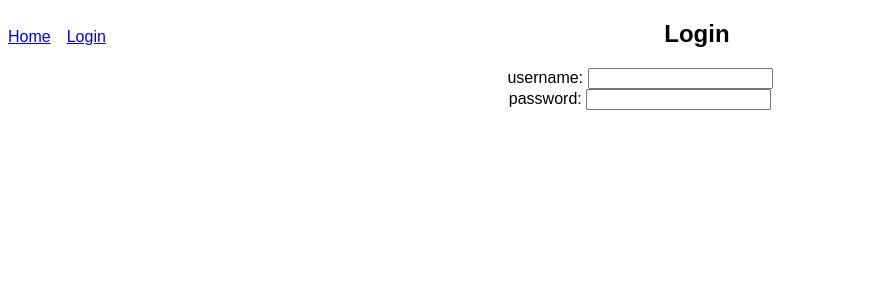
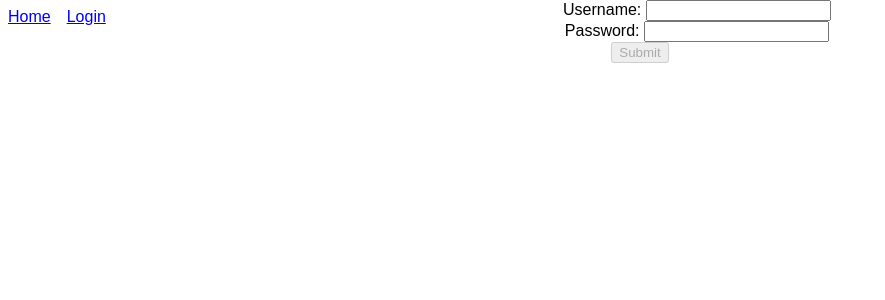
Before and after one commit to mootrichard/team-crater-eo, a React (Create React App) app in the folder client/: page /login in a window 1280 px wide. Shown: the top 300 px of the page, without its empty margins (0-885 px from the left). Built offline with nearby package versions, Linux system fonts and the light colour scheme; no server answers.

Commit message:
Create login form for front end authentication

```diff
--- a/client/src/App.js
+++ b/client/src/App.js
@@ -4,7 +4,9 @@ import {
   BrowserRouter as Router,
   Route,
   Link} from 'react-router-dom';
-import Login from './Components/Login';
+import { Provider } from 'react-redux';
+import store from './store';
+import LoginForm from './Components/LoginForm';
 
 const Home = () => (
   <div>
@@ -24,6 +26,7 @@ class App extends Component {
 
   render() {
     return (
+      <Provider store={store}>
         <Router>
           <div className="App">
             <nav>
@@ -32,9 +35,10 @@ class App extends Component {
             </nav>
 
             <Route exact path="/" component={Home} />
-            <Route path="/login" component={Login} />
+            <Route path="/login" component={LoginForm} />
           </div>
         </Router>
+      </Provider>
     );
   }
 }
--- a/client/src/Components/Login.js
+++ /dev/null
@@ -1,16 +0,0 @@
-import React, { Component } from 'react';
-import InputText from './InputText';
-
-class Login extends Component {
-	render() {
-		return (
-			<div>
-				<h2>Login</h2>
-				<InputText type="text" name="username" label="username: " />
-				<InputText type="password" name="password" label="password: " />
-			</div>
-		)
-	}
-}
-
-export default Login;
--- /dev/null
+++ b/client/src/Components/LoginForm.js
@@ -0,0 +1,27 @@
+import React from 'react';
+import { Field, reduxForm } from 'redux-form';
+
+const LoginForm  = (props) => {
+	const { handleSubmit, pristine, submitting } = props;
+	return(
+			<form onSubmit={handleSubmit} >
+				<div>
+					<label>Username: </label>
+					<Field
+						type="text"
+						component="input"
+						name="username" />
+				</div>
+				<div>
+					<label>Password: </label>
+					<Field
+						type="password"
+						component="input"
+						name="password" />
+				</div>
+				<button type="submit" disabled={pristine || submitting}>Submit</button>
+			</form>
+	)
+}
+
+export default reduxForm({form: 'login'})(LoginForm);
--- /dev/null
+++ b/client/src/store.js
@@ -0,0 +1,11 @@
+import { createStore, combineReducers } from 'redux';
+import { reducer as reduxFormReducer } from 'redux-form';
+
+const reducer = combineReducers({
+  form: reduxFormReducer, // mounted under "form"
+});
+const store = (window.devToolsExtension
+  ? window.devToolsExtension()(createStore)
+  : createStore)(reducer);
+
+export default store;
```
